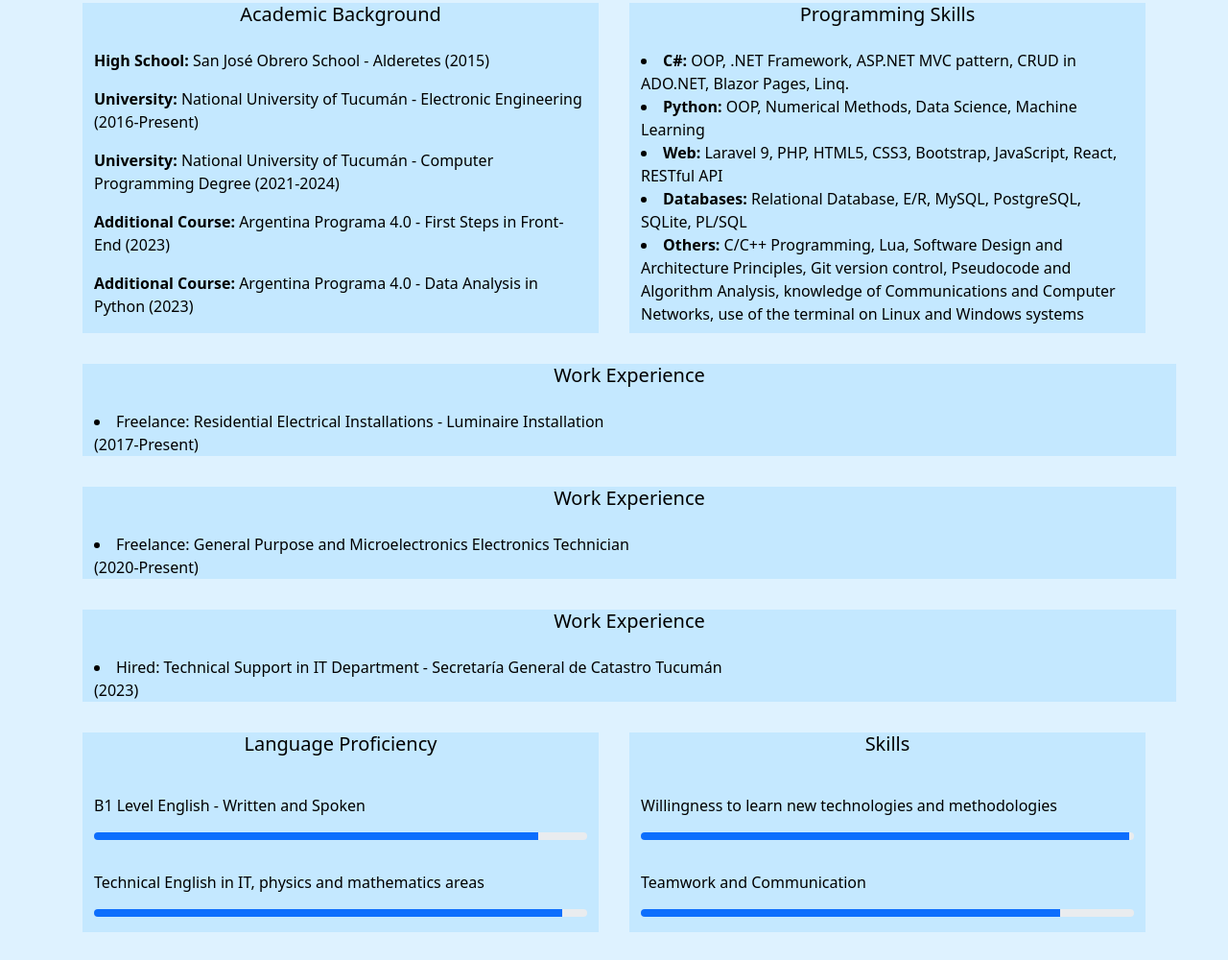
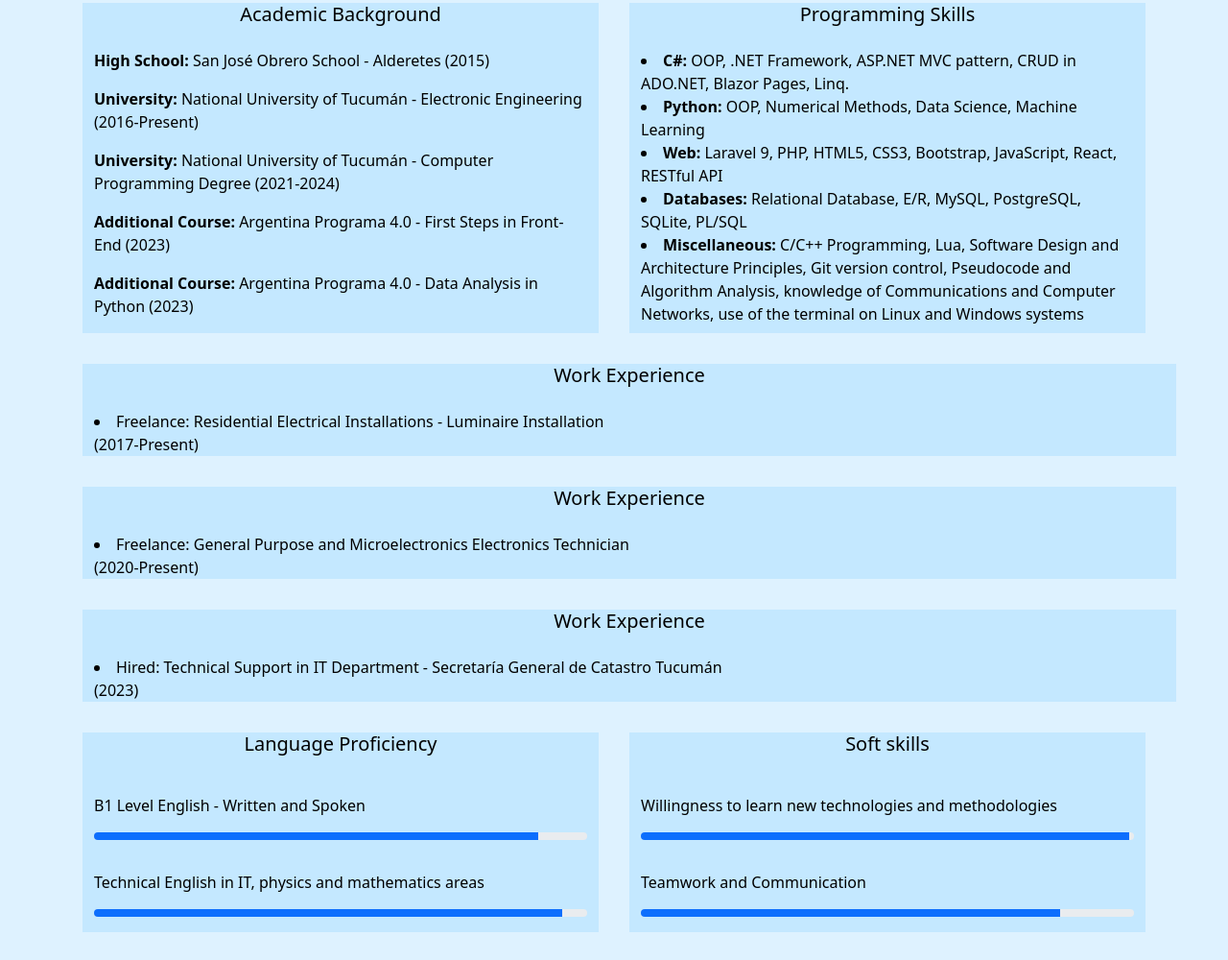
Before and after one commit to juani981/juani981.github.io, a website: page index.html in a window 1280 px wide. Shown: the part 461-1461 px from the top of the page at 96% size. Drawn offline with nearby package versions, Linux system fonts and the light colour scheme.

Commit message:
Fix typos

```diff
--- a/index.html
+++ b/index.html
@@ -129,7 +129,7 @@
                 <li><strong>Python:</strong> OOP, Numerical Methods, Data Science, Machine Learning</li>
                 <li><strong>Web:</strong> Laravel 9, PHP, HTML5, CSS3, Bootstrap, JavaScript, React, RESTful API</li>
                 <li><strong>Databases:</strong> Relational Database, E/R, MySQL, PostgreSQL, SQLite, PL/SQL</li>
-                <li><strong>Others:</strong> C/C++ Programming, Lua, Software Design and Architecture Principles, Git version control, Pseudocode and Algorithm Analysis, knowledge of Communications and Computer Networks, use of the terminal on Linux and Windows systems</li>
+                <li><strong>Miscellaneous:</strong> C/C++ Programming, Lua, Software Design and Architecture Principles, Git version control, Pseudocode and Algorithm Analysis, knowledge of Communications and Computer Networks, use of the terminal on Linux and Windows systems</li>
             </article>
         </section>
         <section class="row">
@@ -169,7 +169,7 @@
                 </div> -->
             </article>
             <article class="col-md columnas-decoradas" id="skills">
-                <h5 class="text-center">Skills</h5>
+                <h5 class="text-center">Soft skills</h5>
                 <div class="barra-de-datos">
                     <p>Willingness to learn new technologies and methodologies</p>
                     <div class="progress" style="height: 0.5rem;" >
```
